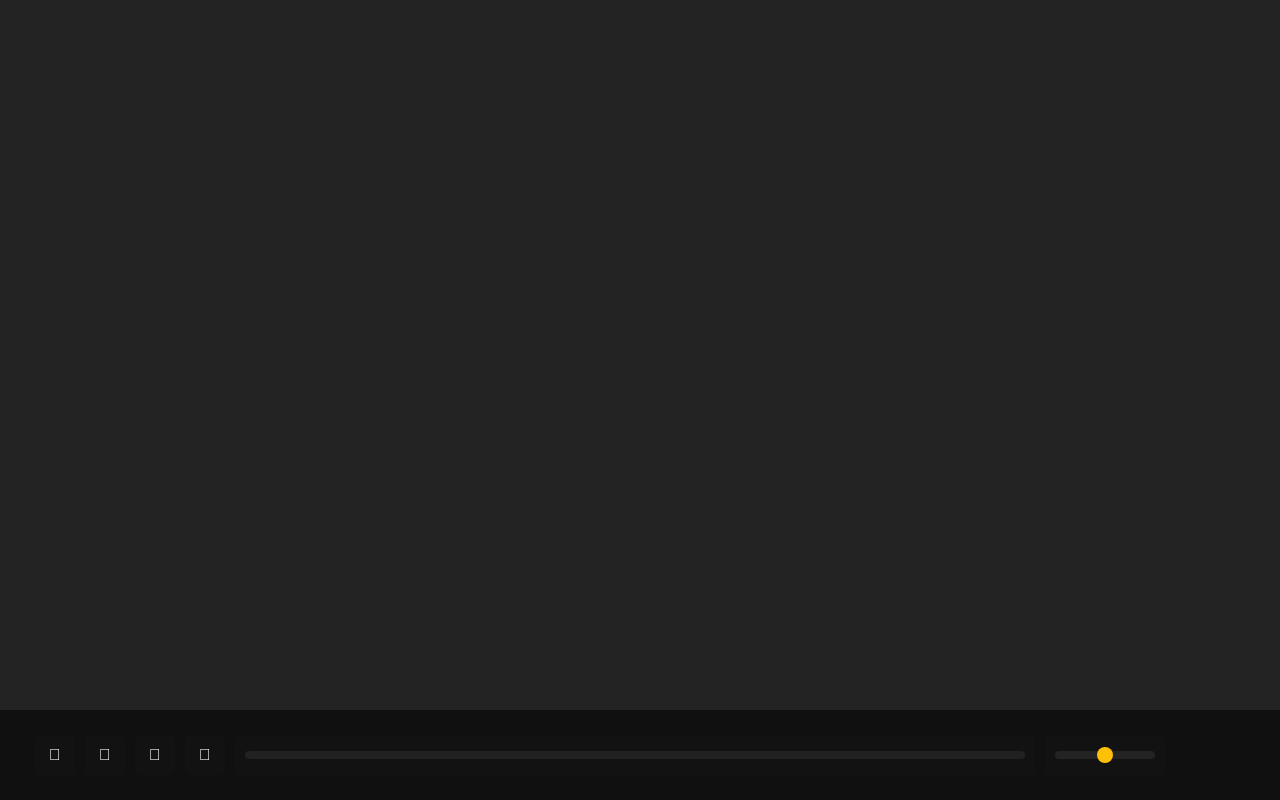
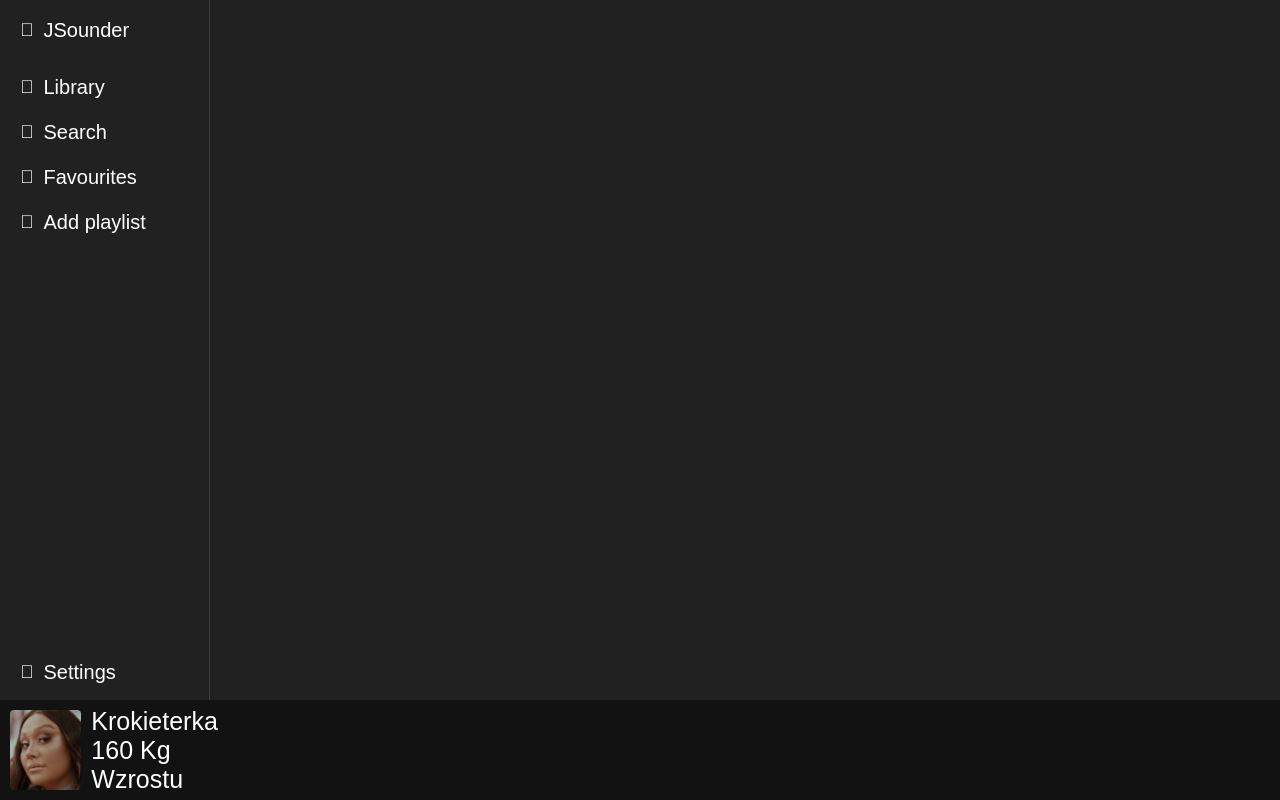
Before and after one commit to KrzysztofZawisla/JSounder, a website built with webpack: page src/index.html in a window 1280 px wide. Built offline with nearby package versions, Linux system fonts and the light colour scheme; files whose address does not match are found by name; a web font is replaced by a local one.

Commit message:
Added proper ui

```diff
--- a/src/index.html
+++ b/src/index.html
@@ -10,11 +10,68 @@
       href="https://fonts.googleapis.com/css2?family=Roboto:wght@400;900&display=swap"
       rel="stylesheet"
     />
+    <link
+      href="https://fonts.googleapis.com/css2?family=Dongle&display=swap"
+      rel="stylesheet"
+    />
     <title>JSounder</title>
   </head>
   <body>
     <div id="container">
-      <div id="back-button" class="button"></div>
+      <div id="upper-content">
+        <div id="upper-menu">
+          <div id="menu-top">
+            <div id="menu-logo">
+              <span class="icon"></span>
+              <span>JSounder</span>
+            </div>
+
+            <div class="menu-item" id="library-button">
+              <span class="icon"></span>
+              <span>Library</span>
+            </div>
+
+            <div class="menu-item" id="search-button">
+              <span class="icon"></span>
+              <span>Search</span>
+            </div>
+
+            <div class="menu-item" id="favourites-button">
+              <span class="icon"></span>
+              <span>Favourites</span>
+            </div>
+            <div class="menu-item">
+              <span class="icon"></span>
+              <span>Add playlist</span>
+            </div>
+            <div id="playlists-menu"></div>
+          </div>
+          <div id="menu-bottom">
+            <div class="menu-item" style="display: none">
+              <span class="icon"></span>
+              <span>Updates</span>
+            </div>
+
+            <div class="menu-item" id="settings-button">
+              <span class="icon"></span>
+              <span>Settings</span>
+            </div>
+          </div>
+        </div>
+      </div>
+      <div id="upper-right-content"></div>
+      <div id="lower-content">
+        <div id="song-info">
+          <div id="album-art"></div>
+          <div id="song-details">
+            <div id="song-title">Krokieterka</div>
+            <div id="song-artist">160 Kg Wzrostu</div>
+          </div>
+        </div>
+      </div>
+    </div>
+
+    <!-- <div id="back-button" class="button"></div>
       <div id="play-button" class="button"></div>
       <div id="forward-button" class="button"></div>
       <div id="media-button" class="button"></div>
@@ -26,6 +83,7 @@
       <div id="panel">
         <input type="range" id="volume-control" />
       </div>
-    </div>
+    </div> -->
+    <!--  -->
   </body>
 </html>
--- a/src/style.css
+++ b/src/style.css
@@ -6,6 +6,161 @@
 }
 
 body {
+  display: flex;
+  flex-direction: column;
+  width: 100vw;
+  height: 100vh;
+  background: transparent;
+  font-family: "Dongle", sans-serif;
+}
+
+#container {
+  display: flex;
+  flex-direction: column;
+  width: 100%;
+  height: 100%;
+  background: #212121;
+}
+
+#upper-content {
+  width: 100%;
+  height: calc(100% - 100px);
+  display: flex;
+  flex-direction: row;
+}
+
+#lower-content {
+  width: 100%;
+  height: 100px;
+  background: #121212;
+}
+
+#upper-menu {
+  width: 210px;
+  height: 100%;
+  background: #212121;
+  display: flex;
+  flex-direction: column;
+  align-items: center;
+  border-right: 1px solid #3b3b3b;
+}
+
+#menu-top {
+  width: 100%;
+  height: 100%;
+  display: flex;
+  flex-direction: column;
+}
+#menu-bottom {
+  width: 100%;
+  margin-bottom: 10px;
+  display: flex;
+  flex-direction: column;
+}
+
+.menu-item {
+  margin: 10px 10px 0 10px;
+  width: calc(100% - 20px);
+  height: 35px;
+  transition: background-color 200ms;
+  display: flex;
+  align-items: center;
+  justify-content: flex-start;
+  gap: 10px;
+  color: #fff;
+  padding: 10px;
+  border-radius: 4px;
+  cursor: pointer;
+  user-select: none;
+  font-size: 20px;
+  line-height: 35px;
+}
+
+.icon {
+  font-family: "Segoe Fluent Icons", sans-serif;
+  font-size: 18px;
+}
+
+.menu-item:hover {
+  background: #323232;
+}
+
+.menu-active {
+  background: #323232;
+}
+
+#menu-logo {
+  margin: 10px;
+  width: calc(100% - 20px);
+  height: 40px;
+  display: flex;
+  align-items: center;
+  color: #fff;
+  padding: 10px;
+  user-select: none;
+  gap: 10px;
+  font-size: 20px;
+  line-height: 40px;
+}
+
+#playlists-menu {
+  width: 100%;
+  height: 100%;
+  display: flex;
+  flex-direction: column;
+  overflow: auto;
+}
+
+::-webkit-scrollbar {
+  width: 8px;
+}
+
+/* Track */
+::-webkit-scrollbar-track {
+  background: #212121;
+}
+
+/* Handle */
+::-webkit-scrollbar-thumb {
+  background: #323232;
+  border-radius: 8px;
+}
+
+/* Handle on hover */
+::-webkit-scrollbar-thumb:hover {
+  background: #121212;
+}
+
+#lower-content {
+  display: flex;
+  flex-direction: row;
+  align-items: center;
+  justify-content: flex-start;
+}
+
+#song-info {
+  height: 100%;
+  width: 250px;
+  display: flex;
+  flex-direction: row;
+  align-items: center;
+  justify-content: flex-start;
+  color: #fff;
+  font-size: 25px;
+}
+
+#album-art {
+  background-image: url("./test.jpg");
+  background-position: center;
+  background-repeat: no-repeat;
+  background-size: cover;
+  height: 80px;
+  width: 80px;
+  margin: 10px;
+  border-radius: 4px;
+}
+
+/* body {
   width: 100vw;
   height: 100vh;
   background: #232323;
@@ -14,8 +169,8 @@ body {
   justify-content: start;
   align-items: end;
   font-family: "Roboto", sans-serif;
-}
-
+} */
+/*
 #container {
   width: 100vw;
   display: flex;
@@ -91,4 +246,4 @@ body {
   background: #ffc107;
   cursor: pointer;
   border-radius: 8px;
-}
+} */
--- a/webpack.config.js
+++ b/webpack.config.js
@@ -26,8 +26,8 @@ module.exports = () => {
             }),
             new CopyPlugin({
                 patterns: [{
-                    from: join(__dirname, 'src', 'audio'),
-                    to: join(__dirname, 'dist', 'audio'),
+                    from: join(__dirname, 'src', 'test.jpg'),
+                    to: join(__dirname, 'dist', 'test.jpg'),
                     noErrorOnMissing: true
                 }],
                 options: {
```
Also changed, not shown: src/index.js (+160 -132 lines), src/test.jpg (added).
